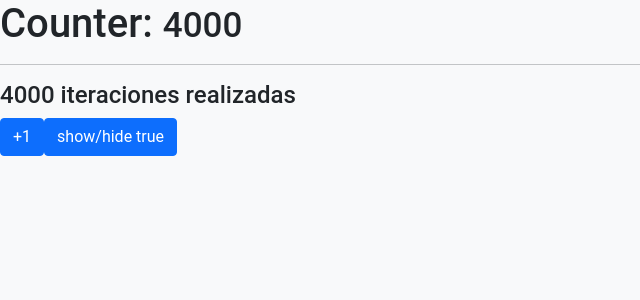
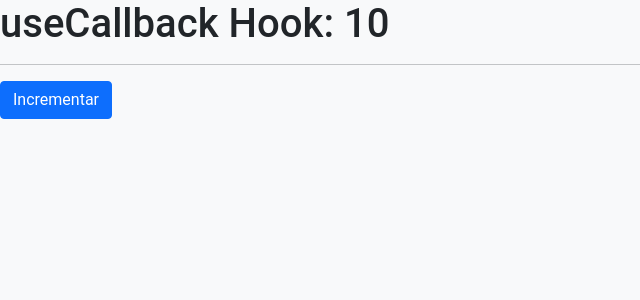
Before and after one commit to Pablo592/react-curso, a React (Vite) app in the folder 05-hook-app/: page / in a window 1280 px wide. Shown: the top 300 px of the page, without its empty margins (0-640 px from the left). Built offline with nearby package versions, Linux system fonts and the light colour scheme.

Commit message:
Implementar memo en un CallBack

```diff
--- /dev/null
+++ b/05-hook-app/src/06-memos/CallbackHooks.jsx
@@ -0,0 +1,30 @@
+import { useState } from 'react'
+import { ShowIncrement } from './ShowIncrement'
+import { useCallback } from 'react'
+
+export const CallbackHooks = () => {
+
+
+    const [counter, setCounter] = useState(10)
+
+    const incrementFather = useCallback(
+      () => {
+        setCounter((value)=> value + 1)
+      },
+      [],
+    )
+
+
+    //const increment = () => {
+    //    setCounter(counter + 1)
+    //}
+
+  return (
+    <>
+        <h1>useCallback Hook: {counter}</h1>
+        <hr />
+
+        <ShowIncrement increment={incrementFather} />
+    </>
+  )
+}
--- a/05-hook-app/src/06-memos/MemoHook.jsx
+++ b/05-hook-app/src/06-memos/MemoHook.jsx
@@ -1,4 +1,4 @@
-import React, { useMemo, useState } from 'react'
+import { useMemo, useState } from 'react'
 import { useCounter } from '../hooks/useCounter'
 
 const heavyStuff = (iterationNumber = 100) => {
--- /dev/null
+++ b/05-hook-app/src/06-memos/ShowIncrement.jsx
@@ -0,0 +1,15 @@
+import React from 'react'
+
+export const ShowIncrement = React.memo(({ increment }) => {
+
+    console.log('Me volví a generar :(')
+
+    return (
+        <button
+            className="btn btn-primary"
+            onClick={() => { increment() }}
+        >
+            Incrementar
+        </button>
+    )
+})
--- a/05-hook-app/src/main.jsx
+++ b/05-hook-app/src/main.jsx
@@ -11,9 +11,10 @@ import { FocusScreen } from './04-useRef/FocusScreen.jsx'
 import { Layout } from './05-useLayoutEffect/Layout.jsx'
 import { Memorize } from './06-memos/Memorize.jsx'
 import { MemoHook } from './06-memos/MemoHook.jsx'
+import { CallbackHooks } from './06-memos/CallbackHooks.jsx'
 
 ReactDOM.createRoot(document.getElementById('root')).render(
  // <React.StrictMode>
-    <MemoHook />,
+    <CallbackHooks />,
  // </React.StrictMode>,
 )
```
